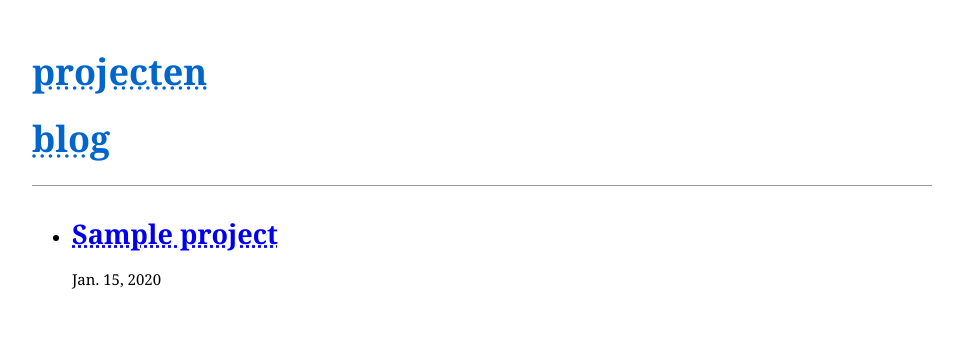
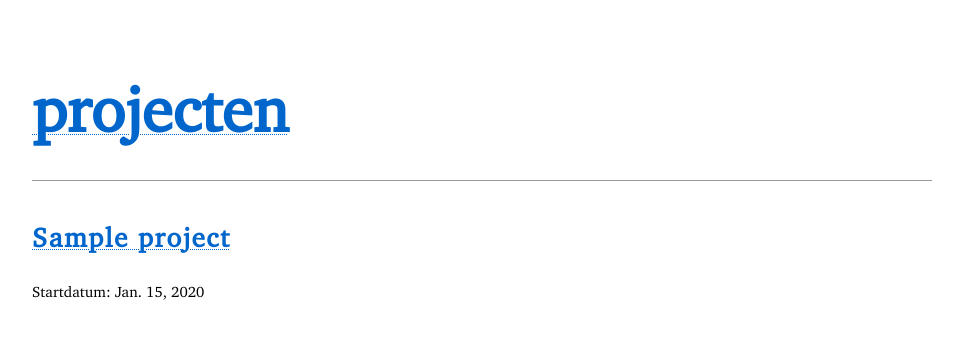
Before and after one commit to Hauke2222/Portfolio, a Django app: page /projects/ in a window 1280 px wide. Shown: the top 348 px of the page, without its empty margins (158-1121 px from the left). Run offline with Django 4.2, Linux system fonts and the light colour scheme; tables that the repository leaves empty hold one stand-in row (values such as "Sample post").

Commit message:
add charter font + styling

```diff
--- a/static/css/base.css
+++ b/static/css/base.css
@@ -1,13 +1,24 @@
+@font-face {
+  font-family: charter;
+  font-style: normal;
+  font-weight: normal;
+  font-stretch: normal;
+  src: url('../fonts/charter_regular.woff2') format('woff2');
+}
+
 html {
-  font-family: Cambria, serif;
+  font-family: 'charter';
+  display: block;
 }
+
 body {
   margin: 50px auto;
   max-width: 50em;
-  line-height: 1.2;
+  line-height: 1.4;
   font-size: 18px;
   padding: 0 10px;
 }
+
 p {
   max-width: 35em;
 }
@@ -16,28 +27,21 @@ p {
   max-width: 50em;
 }
 
-h1,
-h2,
-h3 {
-  line-height: 1.2;
-}
-
 header {
   border-bottom: 1px solid #999;
   margin-bottom: 2rem;
+  font-size: 1.75em;
 }
-#header > h1 > a {
+
+#header>h1>a {
   color: #0066cc;
 }
 
-a:visited {
-  color: #551A8B;
-}
-
 a {
-  color: #0000EE;
+  color: #0066cc;
   text-underline-offset: 2px;
   text-decoration: underline dotted;
+  text-decoration-thickness: 1px;
   cursor: pointer;
 }
 
@@ -45,6 +49,6 @@ a:active {
   color: red;
 }
 
-ul {
-line-height: .75;
+h2 {
+  letter-spacing: 0.06em;
 }
--- a/templates/base.html
+++ b/templates/base.html
@@ -14,8 +14,12 @@
 
 <body>
   <header id="header">
-    <h1><a href="{% url 'projects_index' %}">projecten</a></h1>
-    <h1><a href="{% url 'blog_index' %}">blog</a></h1>
+    <a href="{% url 'projects_index' %}">
+      <h1>projecten</h1>
+    </a>
+    <!-- <a href="{% url 'blog_index' %}">
+      <h1>blog</h1>
+    </a> -->
   </header>
   <div>{% block content%} {% endblock content %}</div>
 </body>
--- a/templates/projects/index.html
+++ b/templates/projects/index.html
@@ -1,13 +1,11 @@
 {% extends "base.html" %} {% block content %}
-<ul>
-    {% for project in projects %}
-    <li>
-        <a href="{% url 'project_detail' project.pk %}">
-            <h2>{{project.title}}</h2>
+{% for project in projects %}
 
-        </a>
-    </li>
-    <small>{{project.project_start_date}}</small>
-    {% endfor %}
-</ul>
+<a href="{% url 'project_detail' project.pk %}">
+    <h2>{{project.title}}</h2>
+</a>
+{% if project.project_start_date %}
+<small>Startdatum: {{project.project_start_date}}</small>
+
+{% endif %} {% endfor %}
 {% endblock %}
```
Also changed, not shown: projecten.md (deleted, +0 -61 lines), static/fonts/charter_regular.woff2 (added).
